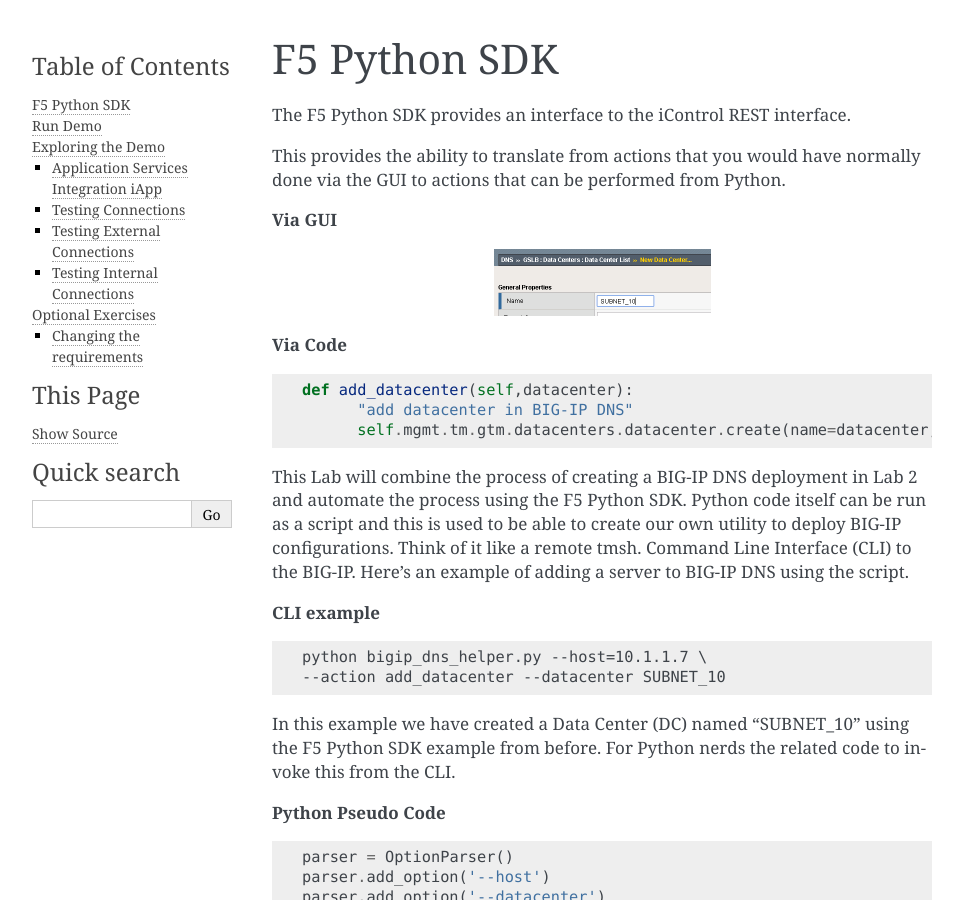
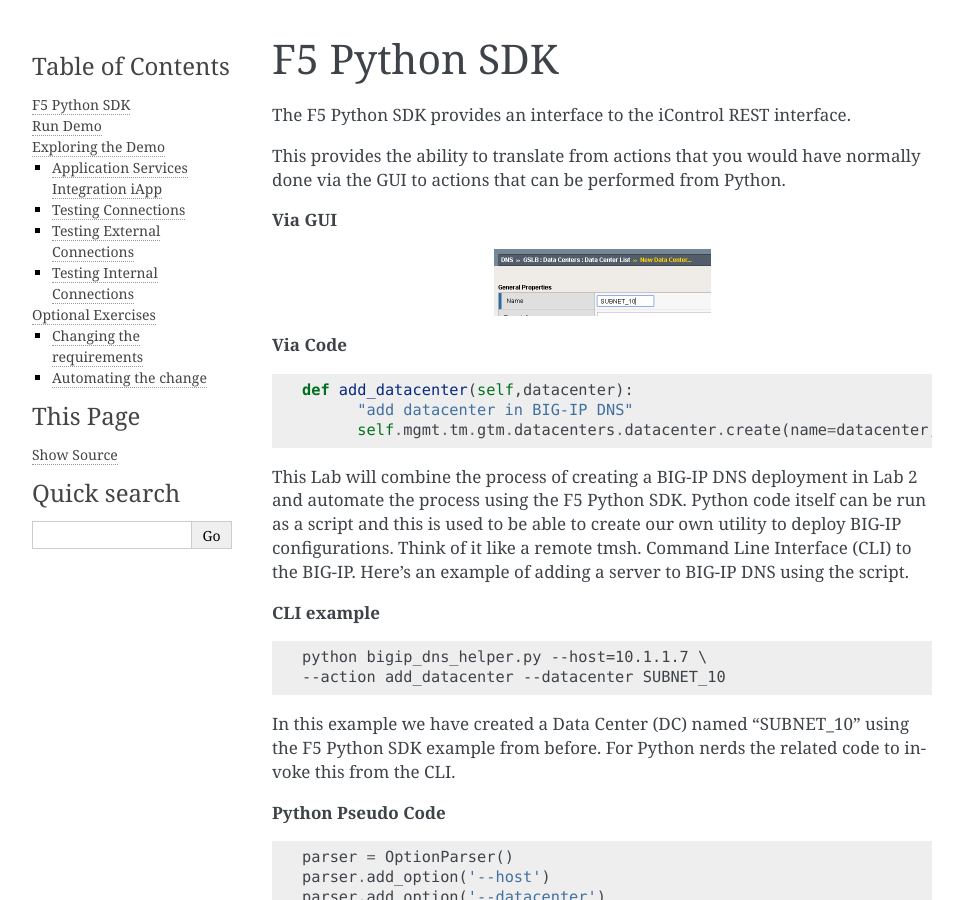
Before and after one commit to f5devcentral/f5-dns-automation-demo-12-1-x, a Sphinx documentation site: the page built from docs/lab3/scripted.rst, in a window 1280 px wide and 900 px high. Shown: the whole window, without its empty margins (148-1111 px from the left). Built offline with Sphinx 7.4.7, drawn with Linux system fonts in a browser that asks for light colours; some of the changed text lies outside the part shown.

Commit message:
Update scripted.rst

```diff
--- a/docs/lab3/scripted.rst
+++ b/docs/lab3/scripted.rst
@@ -189,6 +189,7 @@
 
 The "test-server[1-2]" links are simulating requests from internal clients.  Note that BIG-IP DNS is configured to prefer requests to the same Data Center.
 
+
 **Question** Can you explain how this is being done?  (Hint: Look at the Optional Exercise from Lab 2).
 
 Optional Exercises
@@ -199,9 +200,9 @@
 
 Can you change the behavior to the following:
 
- * External requests will not persist to the same backend server (still round-robin, Hint: one change to each external LTM Virtual Server)
- * Flip the affinity of the internal requests (could be done via either LTM/DNS)
+#. External requests will not persist to the same backend server (still round-robin, Hint: one change to each external LTM Virtual Server)
+#. Flip the affinity of the internal requests (could be done via either LTM/DNS)
 
- Automating the change
- ---------------------
- The second change "flipping the affinity" can be done via changing the automation script to change how the LTM Virtual Servers are deployed.  Reset the deployment and deploy with an updated deployment that implements that change.
+Automating the change
+---------------------
+The second change "flipping the affinity" can be done via changing the automation script to change how the LTM Virtual Servers are deployed. Reset the deployment and deploy with an updated deployment that implements that change.
```
